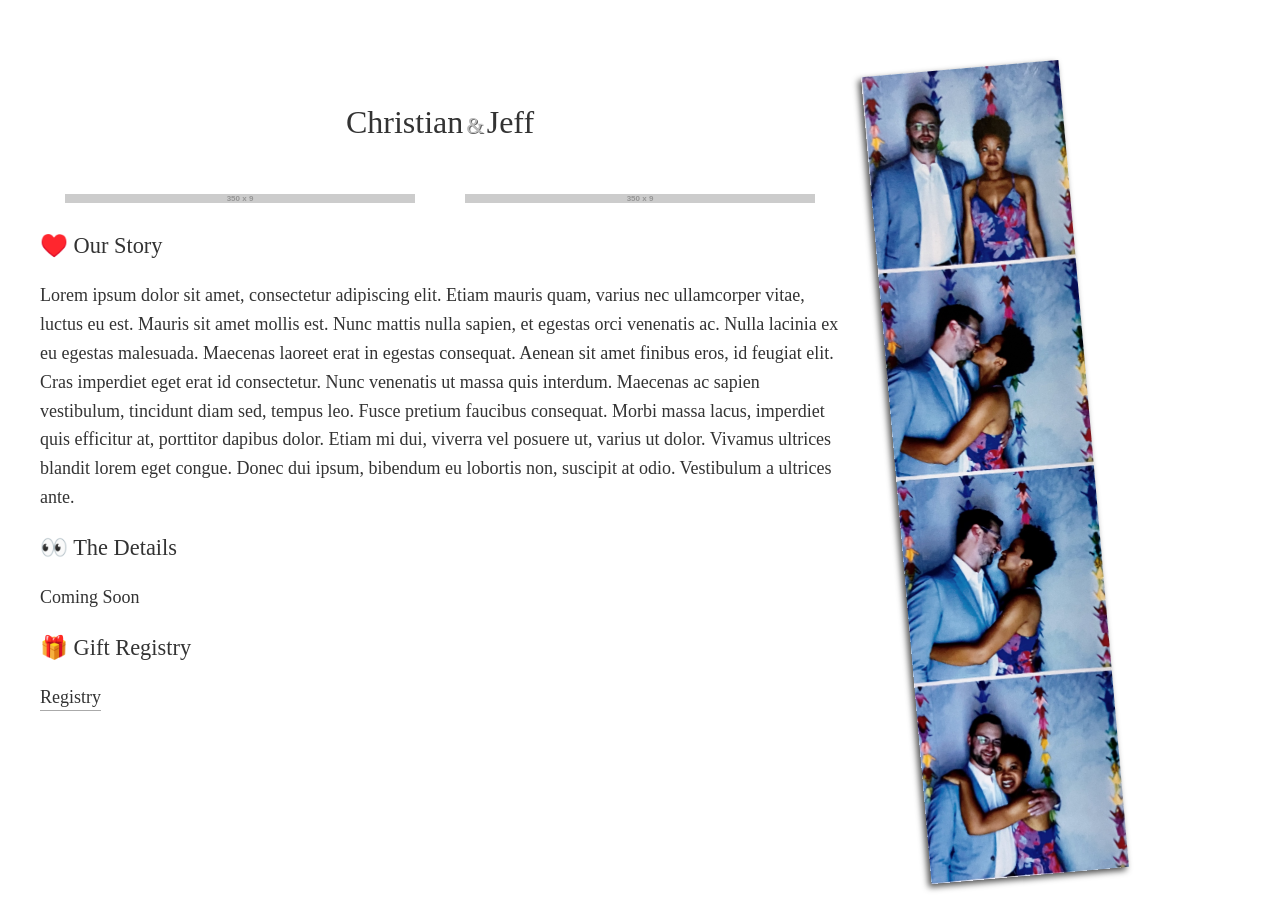
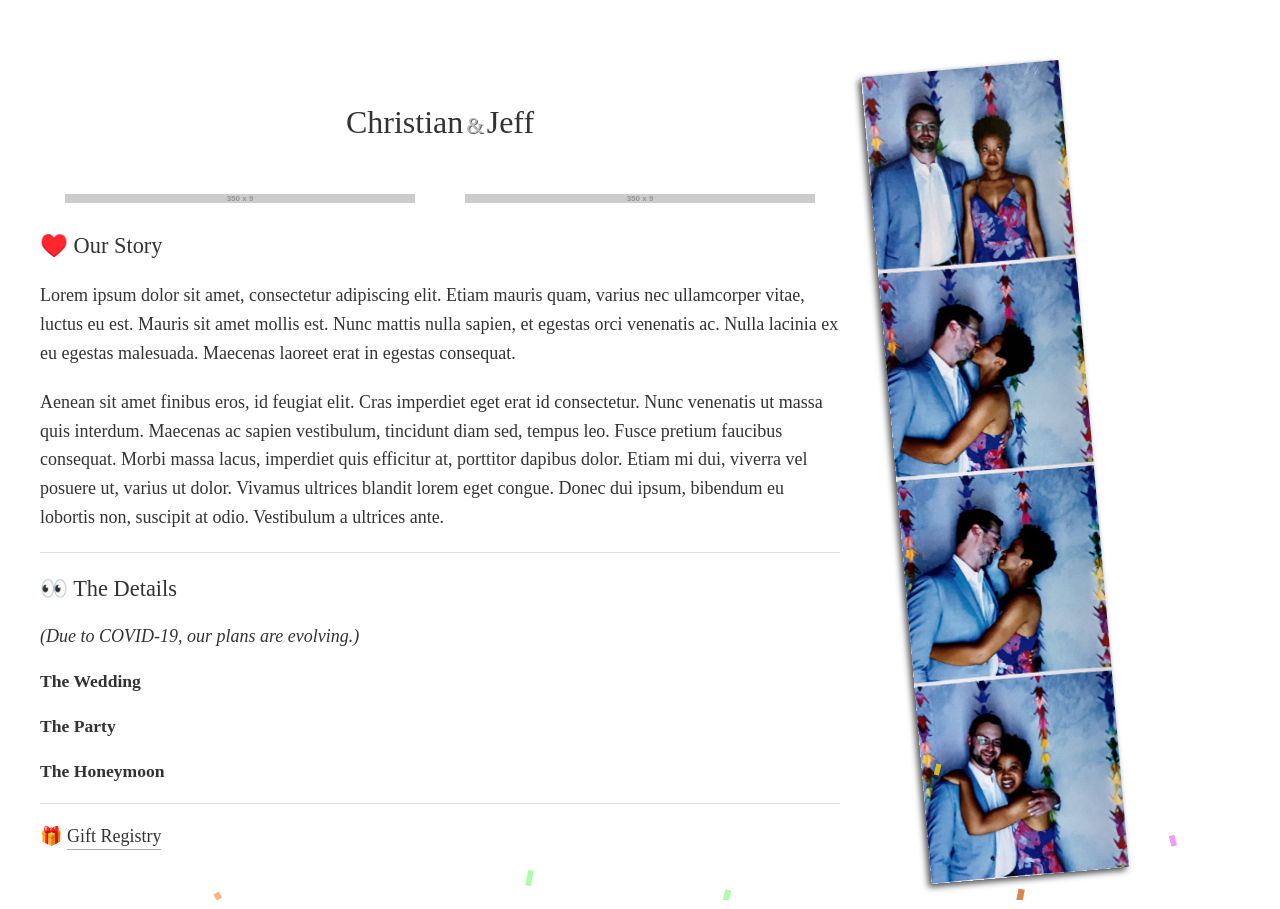
Before and after one commit to jeffreylouden/christianandjeff.com, a Jekyll site: the page built from index.html, in a window 1280 px wide. Built offline with Jekyll 4.4.1, drawn with Linux system fonts in a browser that asks for light colours; some web fonts are replaced.

Commit message:
Clean up meta information, structure, and content

```diff
--- a/index.html
+++ b/index.html
@@ -9,42 +9,27 @@ layout: none
   <meta charset="utf-8" />
   <meta http-equiv="X-UA-Compatible" content="IE=edge,chrome=1" />
 
-  <title>{{ site.data.meta.title }}</title>
+  <title>🎉 Christian & Jeff are getting married!</title>
 
   <link href="https://fonts.googleapis.com/css2?family=Alice&display=swap" rel="stylesheet">
   <link rel="stylesheet" href="{{ site.url }}/style.css" />
 
-  <meta name="author" content="{{ site.data.meta.author }}" />
+  <meta name="author" content="Jeffrey Louden" />
   <meta name="description" content="{{ site.data.meta.description }}" />
 
-  <link rel="author" href="https://plus.google.com/112822764971954618962" />
-  <link rel="canonical" href="{{ site.url }}/" />
-  <link type="text/plain" rel="author" href="{{ site.url }}/humans.txt" />
-
-  <meta property="og:site_name" content="{{ site.name }}" />
-  <meta property="og:title" content="{{ site.data.meta.title }}" />
+  <meta property="og:site_name" content="🎉 Christian & Jeff are getting married!" />
+  <meta property="og:title" content="🎉 Christian & Jeff are getting married!" />
   <meta property="og:type" content="website" />
   <meta property="og:url" content="{{ site.url }}/" />
   <meta property="og:description" content="{{ site.data.meta.description }}" />
-  <meta property="og:image" content="{{ site.url }}/img/fb-thumb.jpg" />
+  <meta property="og:image" content="{{ site.url }}/photobooth.jpeg" />
 
-  <meta itemprop="name" content="{{ site.data.meta.title }}" />
+  <meta itemprop="name" content="🎉 Christian & Jeff are getting married!" />
   <meta itemprop="description" content="{{ site.data.meta.description }}" />
-  <meta itemprop="image" content="{{ site.url }}/img/fb-thumb.jpg" />
+  <meta itemprop="image" content="{{ site.url }}/photobooth.jpeg" />
 
   <meta name="viewport" content="width=device-width, initial-scale=1.0, maximum-scale=1.0, user-scalable=no" />
   <meta name="HandheldFriendly" content="true" />
-
-  <link rel="apple-touch-icon" href="{{ site.url }}/apple-touch-icon.png" />
-  <link rel="apple-touch-icon-precomposed" href="{{ site.url }}/apple-touch-icon-precomposed.png" />
-  <link rel="apple-touch-icon-precomposed" sizes="57x57" href="{{ site.url }}/apple-touch-icon-57x57-precomposed.png" />
-  <link rel="apple-touch-icon-precomposed" sizes="72x72" href="{{ site.url }}/apple-touch-icon-72x72-precomposed.png" />
-  <link rel="apple-touch-icon-precomposed" sizes="114x114"
-    href="{{ site.url }}/apple-touch-icon-114x114-precomposed.png" />
-  <link rel="apple-touch-icon-precomposed" sizes="144x144"
-    href="{{ site.url }}/apple-touch-icon-144x144-precomposed.png" />
-
-  <link rel="shortcut icon" href="{{ site.url }}/favicon.ico" />
 </head>
 
 <body>
@@ -61,31 +46,45 @@ layout: none
           <img src="https://via.placeholder.com/350/09f/fff.png" />
         </figure>
       </section>
+      <section id="our-story">
         <h2>♥️ Our Story</h2>
         <p>Lorem ipsum dolor sit amet, consectetur adipiscing elit. Etiam mauris quam, varius nec ullamcorper vitae,
-        luctus
-        eu est.
-        Mauris sit amet mollis est. Nunc mattis nulla sapien, et egestas orci venenatis ac. Nulla lacinia ex eu egestas
-        malesuada. Maecenas laoreet erat in egestas consequat. Aenean sit amet finibus eros, id feugiat elit. Cras
-        imperdiet
+          luctus eu est. Mauris sit amet mollis est. Nunc mattis nulla sapien, et egestas orci venenatis ac. Nulla
+          lacinia ex eu egestas malesuada. Maecenas laoreet erat in egestas consequat.</p>
+        <p>Aenean sit amet finibus eros, id feugiat elit. Cras imperdiet
           eget erat id consectetur. Nunc venenatis ut massa quis interdum. Maecenas ac sapien vestibulum, tincidunt diam
           sed,
-        tempus leo. Fusce pretium faucibus consequat. Morbi massa lacus, imperdiet quis efficitur at, porttitor dapibus
-        dolor.
-        Etiam mi dui, viverra vel posuere ut, varius ut dolor. Vivamus ultrices blandit lorem eget congue. Donec dui
-        ipsum,
-        bibendum eu lobortis non, suscipit at odio. Vestibulum a ultrices ante.</p>
-      <h2>👀 The Details</h2>
-      <p>Coming Soon</p>
-      <h2>🎁 Gift Registry</h2>
+          tempus leo. Fusce pretium faucibus consequat. Morbi massa lacus, imperdiet quis efficitur at, porttitor
+          dapibus dolor. Etiam mi dui, viverra vel posuere ut, varius ut dolor. Vivamus ultrices blandit lorem eget
+          congue. Donec dui ipsum, bibendum eu lobortis non, suscipit at odio. Vestibulum a ultrices ante.</p>
+      </section>
+      <hr>
+      <section id="the-details">
+        <h2>👀 The Details </h2>
+        <em>(Due to COVID-19, our plans are evolving.)</em>
         <p>
-        <a href="www.zola.com/registry/christianandjeff">Registry</a>
+        <h3>The Wedding</h3>
         </p>
+        <p>
+        <h3>The Party</h3>
+        </p>
+        <p>
+        <h3>The Honeymoon</h3>
+        </p>
+        <hr>
+        <ul>
+          <li>
+            🎁 <a href="https://www.zola.com/registry/christianandjeff">Gift Registry</a>
+          </li>
+        </ul>
+
+      </section>
     </main>
     <div class="image-block">
       <img class="main-photo" src="{{ site.url }}/photobooth.jpeg" />
     </div>
   </div>
+  <script type="text/javascript" src="{{ site.url }}/confetti.min.js"></script>
   <script type="text/javascript" src="{{ site.url }}/core.js"></script>
 </body>
 
```
Lines whose indentation alone changed are shown as unchanged.
